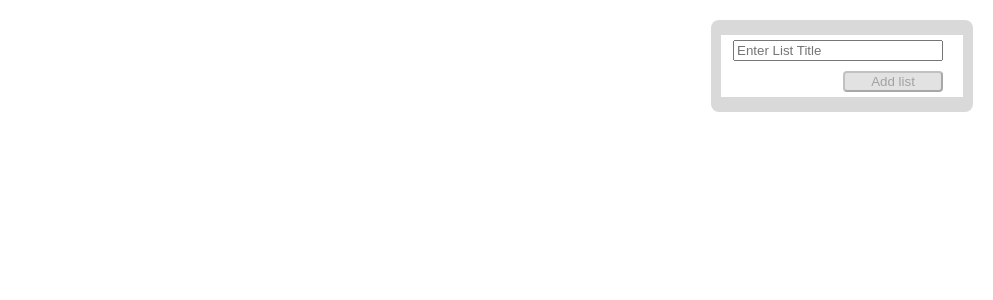
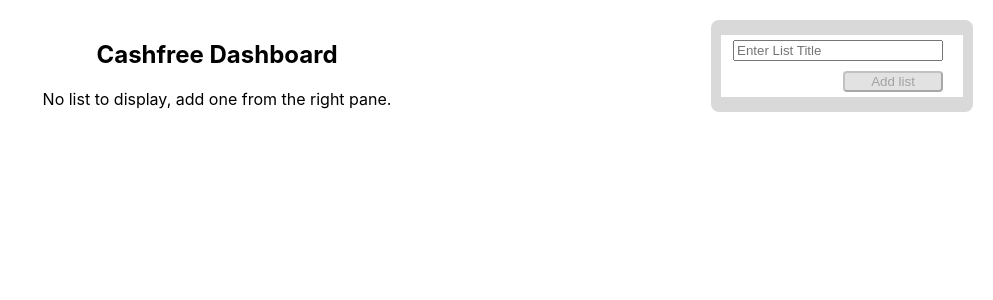
Before and after one commit to red-shadow18/cashfree-assignment-ayush, a React (Create React App) app: page / in a window 1280 px wide. Shown: the top 300 px of the page, without its empty margins (287-1280 px from the left). Built offline with nearby package versions, Linux system fonts and the light colour scheme.

Commit message:
added no render info

```diff
--- a/src/Components/Card.jsx
+++ b/src/Components/Card.jsx
@@ -29,7 +29,12 @@
 
         h3 {
             margin:0 !important;
-            width: 100%;
+            width: 90%;
+        }
+
+        button {
+            height: fit-content;
+            margin-top: 5px;
         }
     }
 `
--- a/src/Components/IndividualList.jsx
+++ b/src/Components/IndividualList.jsx
@@ -42,9 +42,14 @@
 
         h3 {
             margin:0 !important;
-            width: 100%;
+            width: 90%;
             word-wrap: break-word;
             text-align: left;
+        }
+
+        button {
+            height: fit-content;
+            margin-top: 5px;
         }
     }
 
--- a/src/Components/ListContainer.jsx
+++ b/src/Components/ListContainer.jsx
@@ -12,9 +12,13 @@
     console.log(lists)
     return <OuterDiv>
         <div className="listRenderSection">
+            <h2>Cashfree Dashboard</h2>
+            {!lists.length && <p className="noListInfo">No list to display, add one from the right pane.</p>}
+            <div className="listsContainer">
             {
                 lists.map(list=><IndividualList key={list.id} id={list.id} title={list.title} cards={cards[list.id]}/>)
             }
+            </div>
         </div>
         <div className="addNewListSection">
             <AddNew/>
@@ -32,10 +36,14 @@
 
     .listRenderSection {
         width:80%;
-        display: flex;
-        flex-wrap: wrap;
-        gap:20px;
 
+
+        .listsContainer{
+            width: 100%;;
+            display: flex;
+            flex-wrap: wrap;
+            gap:20px;
+        }
         .deleteButton {
             border:none;
             background-color: transparent;
```
